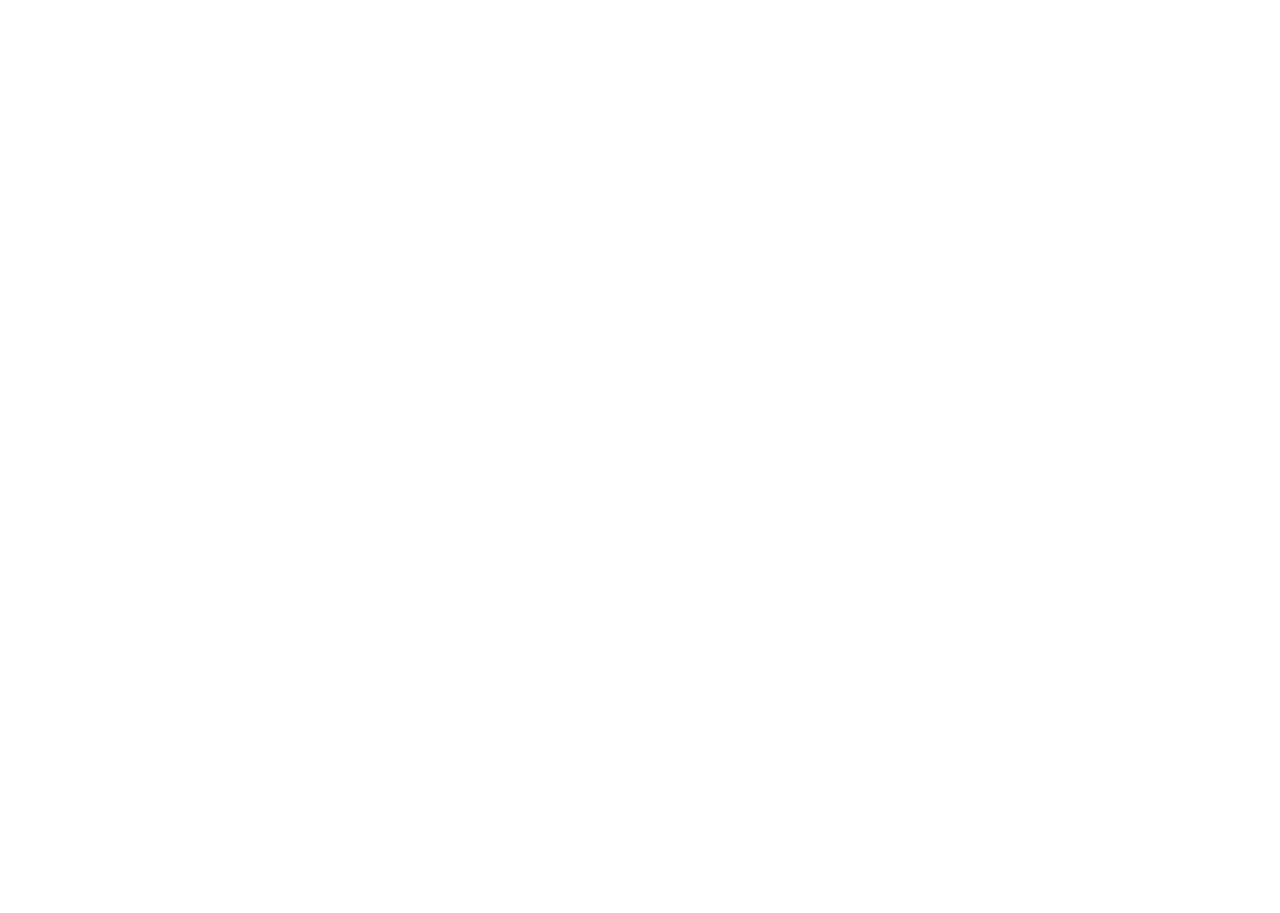
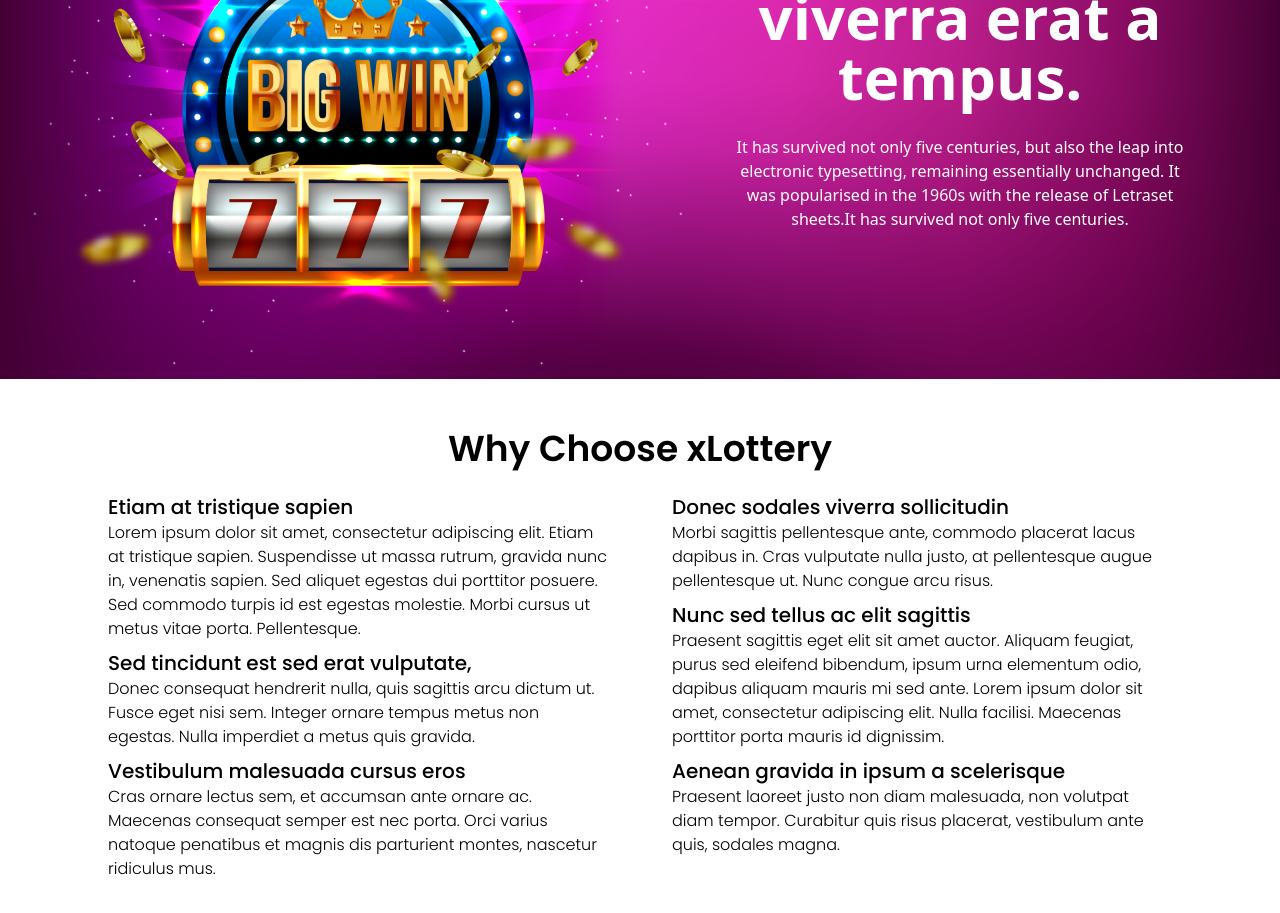
Before and after one commit to haris-75/x-lottery, a React (Vite) app: page / in a window 1280 px wide. Shown: the part 2780-3693 px from the top of the page. Before the commit the page ends 2559 px from the top, so only its background shows below. Built offline with nearby package versions, Linux system fonts and the light colour scheme.

Commit message:
Implemented Big Win & Why Choose Lottery Page

```diff
--- a/src/App.jsx
+++ b/src/App.jsx
@@ -2,6 +2,8 @@
 import HomePage from './pages/Home';
 import LotteryLifeCycle from './pages/LotteryLifeCycle';
 import WelcomePage from './pages/Welcome';
+import WhyPage from './pages/WhyPage';
+import WinPage from './pages/WinPage';
 import WomenAd from './pages/WomenAd';
 
 function App() {
@@ -12,6 +14,8 @@
       <LotteryLifeCycle />
       <WomenAd />
       <WelcomePage />
+      <WinPage />
+      <WhyPage />
     </>
   );
 }
--- a/src/pages/Welcome.jsx
+++ b/src/pages/Welcome.jsx
@@ -1,8 +1,7 @@
-import React from 'react';
 import Container from '../components/Container';
 import Button from '../components/Button';
 import Add from '../assets/add.svg';
-import Subtract from '../assets/subtract.svg';
+// import Subtract from '../assets/subtract.svg';
 
 const ItemCard = ({ text }) => (
   <div className='w-full flex sm:py-4 sm:px-2 py-2 px-1 rounded-full bg-white-secondary justify-between max-w-[500px]'>
--- /dev/null
+++ b/src/pages/WhyPage.jsx
@@ -0,0 +1,68 @@
+import Container from '../components/Container';
+const itemsArray1 = [
+  {
+    title: 'Etiam at tristique sapien',
+    text: 'Lorem ipsum dolor sit amet, consectetur adipiscing elit. Etiam at tristique sapien. Suspendisse ut massa rutrum, gravida nunc in, venenatis sapien. Sed aliquet egestas dui porttitor posuere. Sed commodo turpis id est egestas molestie. Morbi cursus ut metus vitae porta. Pellentesque.',
+  },
+  {
+    title: 'Sed tincidunt est sed erat vulputate,',
+    text: 'Donec consequat hendrerit nulla, quis sagittis arcu dictum ut. Fusce eget nisi sem. Integer ornare tempus metus non egestas. Nulla imperdiet a metus quis gravida.',
+  },
+  {
+    title: 'Vestibulum malesuada cursus eros',
+    text: 'Cras ornare lectus sem, et accumsan ante ornare ac. Maecenas consequat semper est nec porta. Orci varius natoque penatibus et magnis dis parturient montes, nascetur ridiculus mus.',
+  },
+];
+const itemsArray2 = [
+  {
+    title: 'Donec sodales viverra sollicitudin',
+    text: 'Morbi sagittis pellentesque ante, commodo placerat lacus dapibus in. Cras vulputate nulla justo, at pellentesque augue pellentesque ut. Nunc congue arcu risus.',
+  },
+  {
+    title: 'Nunc sed tellus ac elit sagittis',
+    text: 'Praesent sagittis eget elit sit amet auctor. Aliquam feugiat, purus sed eleifend bibendum, ipsum urna elementum odio, dapibus aliquam mauris mi sed ante. Lorem ipsum dolor sit amet, consectetur adipiscing elit. Nulla facilisi. Maecenas porttitor porta mauris id dignissim.',
+  },
+  {
+    title: 'Aenean gravida in ipsum a scelerisque',
+    text: 'Praesent laoreet justo non diam malesuada, non volutpat diam tempor. Curabitur quis risus placerat, vestibulum ante quis, sodales magna.',
+  },
+];
+
+const ItemCard = ({ title, text }) => (
+  <div className='flex flex-col lg:max-w-[500px]'>
+    <h1 className='md:text-xl text-base font-medium'>{title}</h1>
+    <p className='font-light lg:text-base md:text-sm text-xs'>{text}</p>
+  </div>
+);
+
+export default function WhyPage() {
+  return (
+    <Container>
+      <div className='flex flex-col justify-between items-center pt-[50px] pb-[50px] md:gap-6 gap-5'>
+        <h1 className='font-semibold lg:text-4xl md:text-2xl text-xl'>
+          Why Choose xLottery
+        </h1>
+        <div className='flex md:flex-row flex-col lg:gap-16 md:gap-12 gap-8'>
+          <div className='flex flex-col gap-2'>
+            {itemsArray1?.map(({ title, text }) => (
+              <ItemCard
+                key={title}
+                title={title}
+                text={text}
+              />
+            ))}
+          </div>
+          <div className='flex flex-col gap-2'>
+            {itemsArray2?.map(({ title, text }) => (
+              <ItemCard
+                key={title}
+                title={title}
+                text={text}
+              />
+            ))}
+          </div>
+        </div>
+      </div>
+    </Container>
+  );
+}
--- /dev/null
+++ b/src/pages/WinPage.jsx
@@ -0,0 +1,26 @@
+import background from '../assets/bigwinbg.png';
+
+export default function WinPage() {
+  return (
+    <div className='relative'>
+      <img
+        className='w-screen sm:block hidden'
+        src={background}
+        alt='big-win-prize'
+      />
+      <div className='relative sm:absolute sm:top-0 text-center py-4 sm:m-0 m-auto sm:w-1/2 h-full sm:left-1/2'>
+        <div className='relative sm:absolute sm:top-1/2 sm:left-1/2 sm:-translate-x-1/2 sm:-translate-y-1/2 text-center w-[70%] max-w-[800px] sm:text-white text-dark py-4 sm:m-0 m-auto '>
+          <h1 className='font-bold xl:text-6xl lg:text-5xl md:text-4xl text-2xl lg:mb-7 md:mb-4 mb-2'>
+            Eleifend, viverra erat a tempus.
+          </h1>
+          <p className='lg:text-base text-sm'>
+            It has survived not only five centuries, but also the leap into
+            electronic typesetting, remaining essentially unchanged. It was
+            popularised in the 1960s with the release of Letraset sheets.It has
+            survived not only five centuries.
+          </p>
+        </div>
+      </div>
+    </div>
+  );
+}
```
